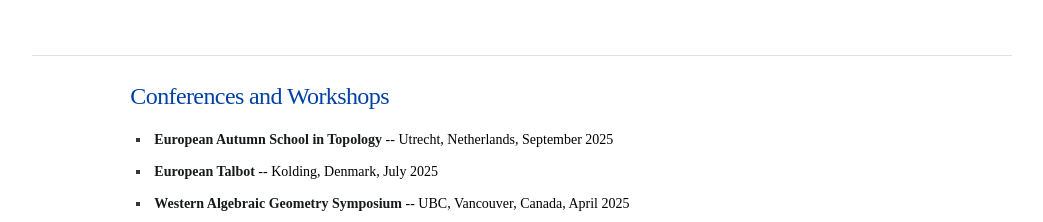
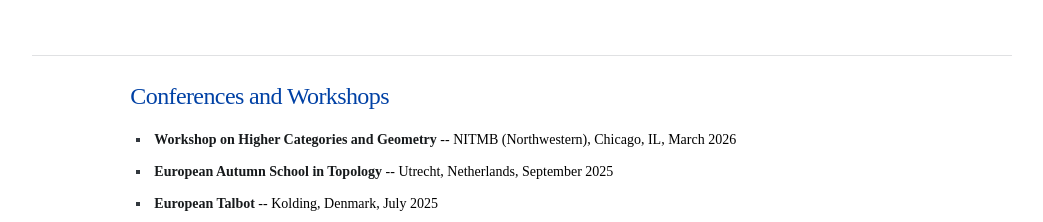
Before and after one commit to jay-reiter/jay-reiter.github.io, a React (Create React App) app: page /math in a window 1280 px wide. Shown: the part 820-1042 px from the top of the page, without its empty margins (118-1161 px from the left). Built offline with nearby package versions, Linux system fonts and the light colour scheme; a web font is replaced by a local one.

Commit message:
added chicago workshop

```diff
--- a/src/pages/MathPage.tsx
+++ b/src/pages/MathPage.tsx
@@ -8,6 +8,11 @@ import WritingItem from "../components/math-items/WritingItem";
 
 const MathPage = () => {
   const travelItems = [
+    <TravelItem
+      title='Workshop on Higher Categories and Geometry'
+      date='March 2026'
+      location='NITMB (Northwestern), Chicago, IL'
+    />,
     <TravelItem
       title='European Autumn School in Topology'
       date='September 2025'
@@ -158,7 +163,7 @@ const MathPage = () => {
           </Typography>}
           path='../../pdfs/straightening-unstraightening.pdf'
           date='December 2025'>
-          Some notes I made while trying to understand straightening-unstraightening over winter break of 2025. Not sure how useful this all is, but I certainly learned a lot about model structures and the foundations of <MathComponent tex={String.raw`\infty`} display={false} />-category theory.  More importantly, I got some things straight (haha) about computing (homotopy) colimits..
+          Some notes I made while trying to understand straightening-unstraightening over winter break of 2025. Not sure how useful this all is, but I certainly learned a lot about model structures and the foundations of <MathComponent tex={String.raw`\infty`} display={false} />-category theory.  More importantly, I got some things straight (haha) about computing (homotopy) colimits.
         </WritingItem>
         <WritingItem
           title={
```
